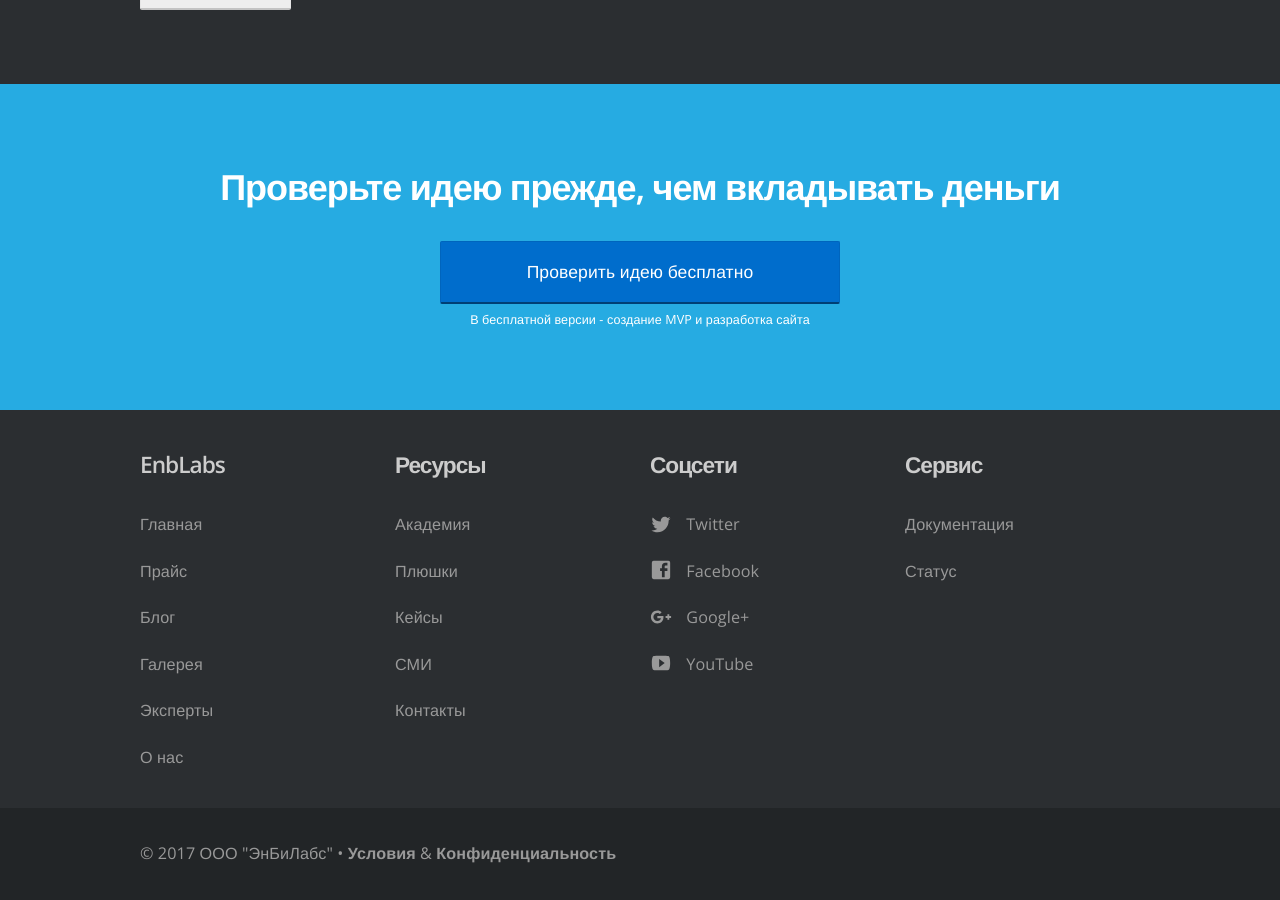
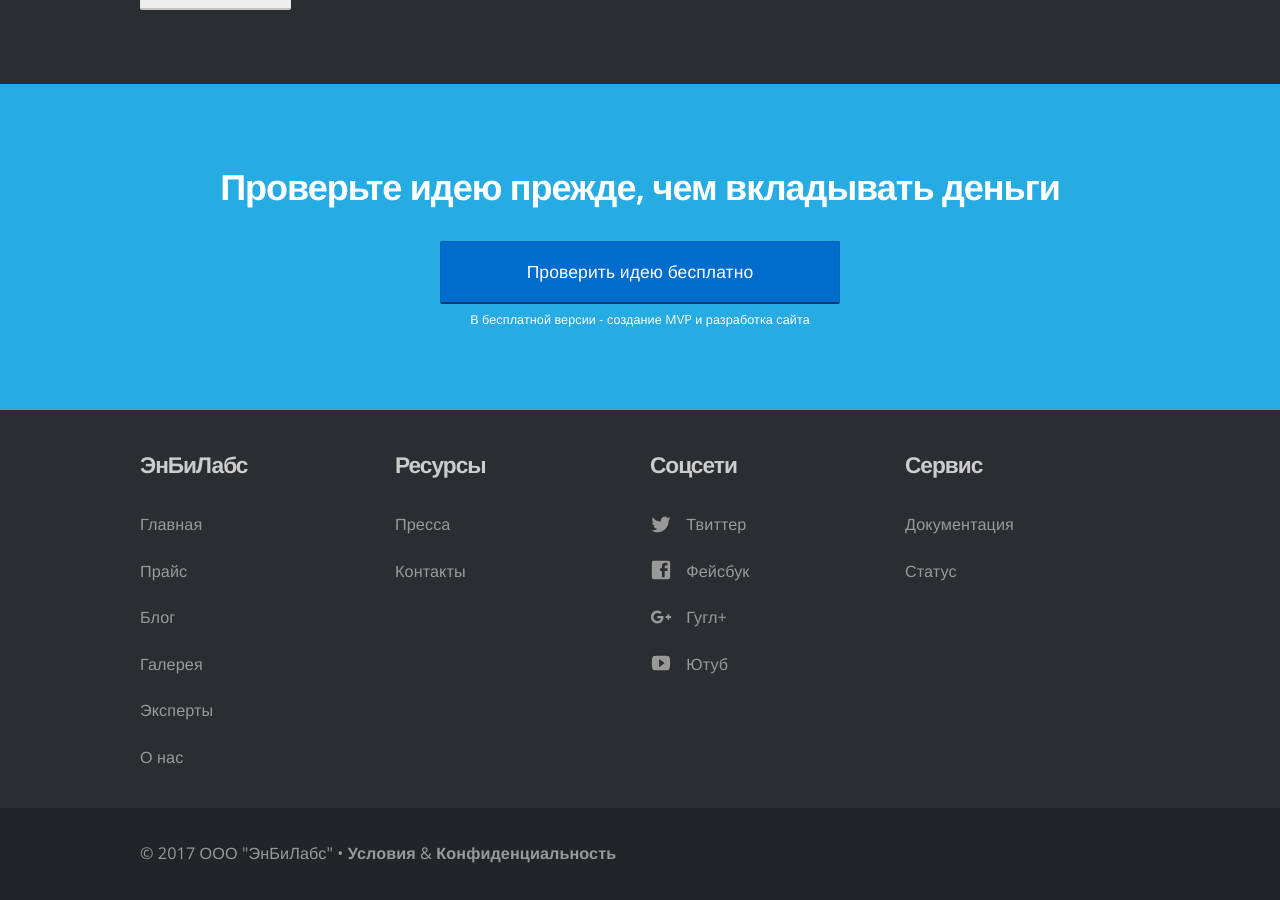
Before and after one commit to RakhimyanTim/enblabs.github.io, a Jekyll site: the page built from pages/index.html, in a window 1280 px wide and 900 px high, scrolled down 2868 px. Built offline with Jekyll 4.4.1, drawn with Linux system fonts in a browser that asks for light colours; nearby versions of some CDN libraries.

Commit message:
Update footer.yml

```diff
--- a/_data/footer.yml
+++ b/_data/footer.yml
@@ -1,5 +1,5 @@
 
-- title: EnbLabs
+- title: ЭнБиЛабс
   links:
     - name: Главная
       link: /
@@ -15,31 +15,25 @@
       link: /about/
 - title: Ресурсы
   links:
-    - name: Академия
-      link: https://enblabs.ru/
-    - name: Плюшки
-      link: /freebies/
-    - name: Кейсы
-      link: /case-studies/
-    - name: СМИ
+    - name: Пресса
       link: /press/
     - name: Контакты
       link: /contact/
 - title: Соцсети
   links:
-    - name: Twitter
+    - name: Твиттер
       link: https://twitter.com/enblabs
       social_icon: Twitter
       new_window: true
-    - name: Facebook
+    - name: Фейсбук
       link: https://www.facebook.com/enblabs
       social_icon: Facebook
       new_window: true
-    - name: Google+
+    - name: Гугл+
       link: https://plus.google.com/+enblabs
       social_icon: Google Plus
       new_window: true
-    - name: YouTube
+    - name: Ютуб
       link: https://www.youtube.com/c/enblabs
       social_icon: YouTube
       new_window: true
```
